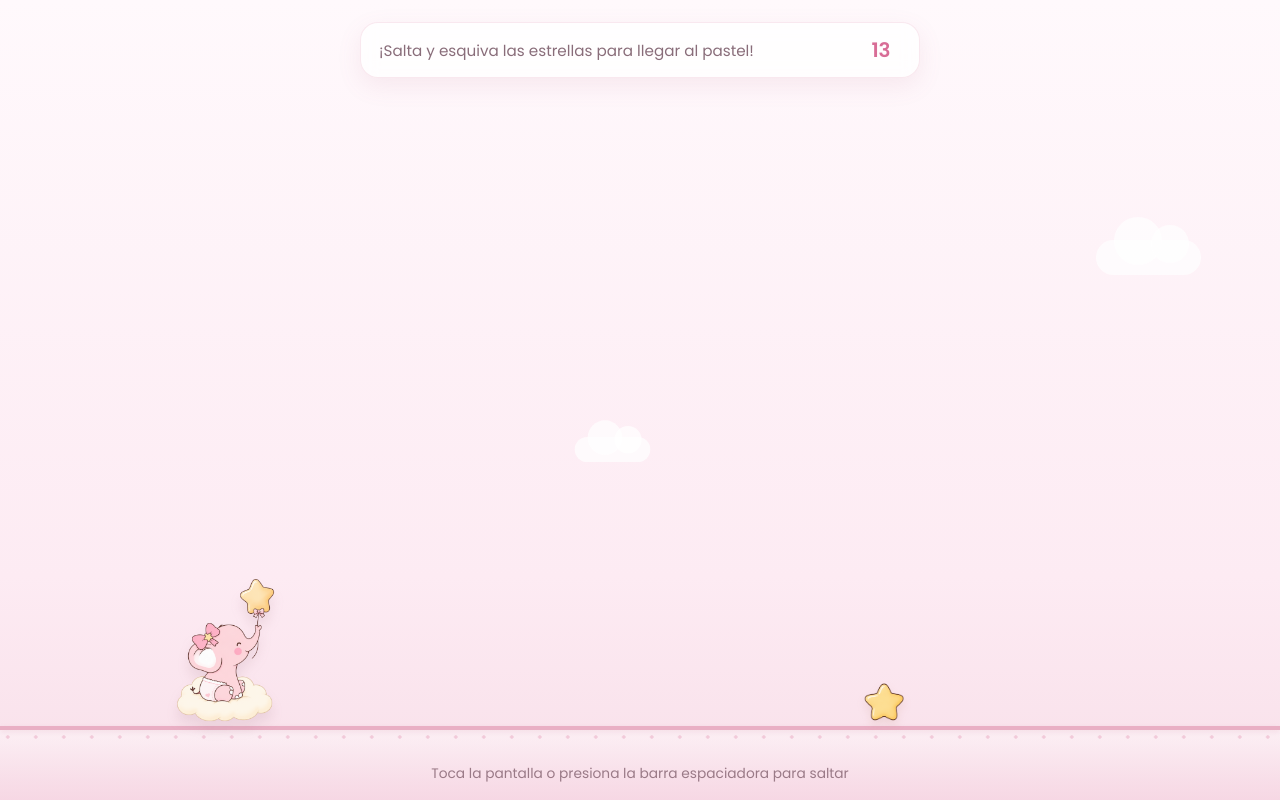
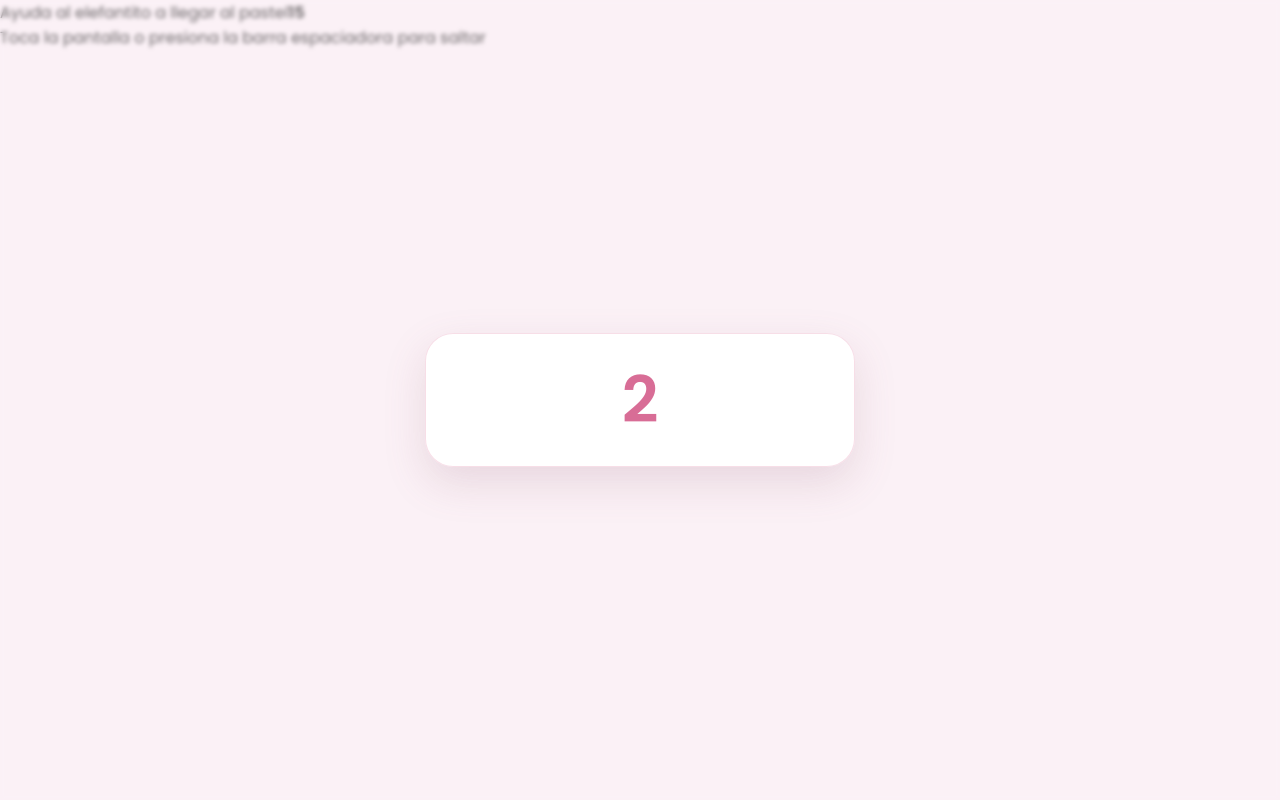
Before and after one commit to Kathiponic/-bautizo-maria-lana, a React (Vite) app: page / in a window 1280 px wide. Both pictures are taken after a click on the button "Comenzar aventura". Built offline with nearby package versions, Linux system fonts and the light colour scheme.

Commit message:
cambio en el minijuego

```diff
--- a/src/components/Game.jsx
+++ b/src/components/Game.jsx
@@ -7,13 +7,15 @@ import pastel from "../assets/pastel.png"
 
 const GAME_DURATION = 15
 const GROUND_HEIGHT = 74
-const ELEPHANT_SIZE = 150
+const ELEPHANT_SIZE = 105
+const ELEPHANT_SIZE_MOBILE = 92
 const OBSTACLE_SIZE = 48
 
 function Game({ onWin, onLose }) {
   const gameRef = useRef(null)
   const animationRef = useRef(null)
   const winTimeoutRef = useRef(null)
+  const countdownTimeoutRef = useRef(null)
 
   const startTimeRef = useRef(null)
   const lastFrameRef = useRef(null)
@@ -30,6 +32,11 @@ function Game({ onWin, onLose }) {
   const finishedRef = useRef(false)
   const finalSequenceRef = useRef(false)
   const elephantReachedCakeRef = useRef(false)
+
+  const [gameStatus, setGameStatus] = useState("preparing")
+  const [countdownText, setCountdownText] = useState(
+    "Toca la pantalla para saltar"
+  )
 
   const [elephantY, setElephantY] = useState(0)
   const [elephantX, setElephantX] = useState(null)
@@ -55,6 +62,7 @@ function Game({ onWin, onLose }) {
 
   const jump = useCallback(() => {
     if (
+      gameStatus !== "playing" ||
       finishedRef.current ||
       finalSequenceRef.current
     ) {
@@ -64,7 +72,72 @@ function Game({ onWin, onLose }) {
     if (elephantYRef.current <= 1) {
       velocityRef.current = 720
     }
+  }, [gameStatus])
+
+  /*
+   * Mensaje de preparación y conteo.
+   */
+
+  useEffect(() => {
+    const sequence = [
+      {
+        text: "Toca la pantalla para saltar",
+        duration: 1800,
+      },
+      {
+        text: "3",
+        duration: 850,
+      },
+      {
+        text: "2",
+        duration: 850,
+      },
+      {
+        text: "1",
+        duration: 850,
+      },
+      {
+        text: "¡Salta!",
+        duration: 700,
+      },
+    ]
+
+    let currentStep = 0
+
+    setCountdownText(sequence[currentStep].text)
+
+    function showNextStep() {
+      currentStep += 1
+
+      if (currentStep >= sequence.length) {
+        setCountdownText("")
+        setGameStatus("playing")
+        return
+      }
+
+      setCountdownText(sequence[currentStep].text)
+
+      countdownTimeoutRef.current = setTimeout(
+        showNextStep,
+        sequence[currentStep].duration
+      )
+    }
+
+    countdownTimeoutRef.current = setTimeout(
+      showNextStep,
+      sequence[currentStep].duration
+    )
+
+    return () => {
+      if (countdownTimeoutRef.current) {
+        clearTimeout(countdownTimeoutRef.current)
+      }
+    }
   }, [])
+
+  /*
+   * Barra espaciadora, flecha arriba o W.
+   */
 
   useEffect(() => {
     function handleKeyDown(event) {
@@ -85,7 +158,13 @@ function Game({ onWin, onLose }) {
     }
   }, [jump])
 
+  /*
+   * Lógica principal del juego.
+   */
+
   useEffect(() => {
+    if (gameStatus !== "playing") return
+
     function gameLoop(timestamp) {
       if (finishedRef.current) return
 
@@ -94,7 +173,9 @@ function Game({ onWin, onLose }) {
         window.innerWidth
 
       const elephantWidth =
-        gameWidth <= 520 ? 92 : ELEPHANT_SIZE
+        gameWidth <= 520
+          ? ELEPHANT_SIZE_MOBILE
+          : ELEPHANT_SIZE
 
       if (!startTimeRef.current) {
         startTimeRef.current = timestamp
@@ -127,7 +208,7 @@ function Game({ onWin, onLose }) {
       setTimeLeft(Math.ceil(remaining))
 
       /*
-       * SALTO Y GRAVEDAD
+       * Salto y gravedad.
        */
 
       if (!finalSequenceRef.current) {
@@ -146,7 +227,7 @@ function Game({ onWin, onLose }) {
       }
 
       /*
-       * CREAR ESTRELLAS
+       * Crear estrellas.
        */
 
       const canCreateObstacle =
@@ -167,7 +248,7 @@ function Game({ onWin, onLose }) {
       }
 
       /*
-       * MOVER ESTRELLAS
+       * Mover estrellas.
        */
 
       const obstacleSpeed = 310
@@ -187,7 +268,7 @@ function Game({ onWin, onLose }) {
       setObstacles([...obstaclesRef.current])
 
       /*
-       * COLISIONES
+       * Colisiones.
        */
 
       if (!finalSequenceRef.current) {
@@ -203,14 +284,16 @@ function Game({ onWin, onLose }) {
         const elephantTop =
           elephantBottom + elephantWidth
 
-        const collision = obstaclesRef.current.some((obstacle) => {
+        const collision =
+          obstaclesRef.current.some((obstacle) => {
             /*
-   * La colisión de la estrella usa solamente
-   * el 42 % central de su imagen.
+             * Solo se usa la parte central
+             * de la estrella para la colisión.
              */
 
             const starHitboxRatio = 0.42
-  const starHitboxSize = OBSTACLE_SIZE * starHitboxRatio
+            const starHitboxSize =
+              OBSTACLE_SIZE * starHitboxRatio
 
             const starMargin =
               (OBSTACLE_SIZE - starHitboxSize) / 2
@@ -219,19 +302,17 @@ function Game({ onWin, onLose }) {
               obstacle.x + starMargin
 
             const obstacleRight =
-    obstacle.x + OBSTACLE_SIZE - starMargin
+              obstacle.x +
+              OBSTACLE_SIZE -
+              starMargin
 
             const obstacleBottom =
               GROUND_HEIGHT + starMargin
 
             const obstacleTop =
-    GROUND_HEIGHT + OBSTACLE_SIZE - starMargin
-
-  /*
-   * Área de colisión del elefantito.
-   * Se mantiene ligeramente reducida para que
-   * el juego no castigue por las zonas transparentes.
-   */
+              GROUND_HEIGHT +
+              OBSTACLE_SIZE -
+              starMargin
 
             const elephantHitboxMarginX =
               elephantWidth * 0.18
@@ -240,26 +321,37 @@ function Game({ onWin, onLose }) {
               elephantWidth * 0.12
 
             const elephantHitboxLeft =
-    elephantLeft + elephantHitboxMarginX
+              elephantLeft +
+              elephantHitboxMarginX
 
             const elephantHitboxRight =
-    elephantRight - elephantHitboxMarginX
+              elephantRight -
+              elephantHitboxMarginX
 
             const elephantHitboxBottom =
-    elephantBottom + elephantHitboxMarginY
+              elephantBottom +
+              elephantHitboxMarginY
 
             const elephantHitboxTop =
-    elephantTop - elephantHitboxMarginY
+              elephantTop -
+              elephantHitboxMarginY
 
             const horizontalCollision =
-    elephantHitboxRight > obstacleLeft &&
-    elephantHitboxLeft < obstacleRight
+              elephantHitboxRight >
+                obstacleLeft &&
+              elephantHitboxLeft <
+                obstacleRight
 
             const verticalCollision =
-    elephantHitboxTop > obstacleBottom &&
-    elephantHitboxBottom < obstacleTop
+              elephantHitboxTop >
+                obstacleBottom &&
+              elephantHitboxBottom <
+                obstacleTop
 
-  return horizontalCollision && verticalCollision
+            return (
+              horizontalCollision &&
+              verticalCollision
+            )
           })
 
         if (collision) {
@@ -269,7 +361,8 @@ function Game({ onWin, onLose }) {
       }
 
       /*
-       * MOSTRAR EL PASTEL
+       * Mostrar el pastel después
+       * de la última estrella.
        */
 
       const starsFinished =
@@ -285,7 +378,7 @@ function Game({ onWin, onLose }) {
       }
 
       /*
-       * MOVER EL PASTEL HASTA SU POSICIÓN
+       * Mover el pastel hasta su posición.
        */
 
       if (
@@ -313,7 +406,7 @@ function Game({ onWin, onLose }) {
       }
 
       /*
-       * EL ELEFANTITO AVANZA AL PASTEL
+       * El elefantito avanza al pastel.
        */
 
       if (
@@ -369,7 +462,7 @@ function Game({ onWin, onLose }) {
         clearTimeout(winTimeoutRef.current)
       }
     }
-  }, [finishGame])
+  }, [finishGame, gameStatus])
 
   return (
     <main
@@ -382,11 +475,21 @@ function Game({ onWin, onLose }) {
 
       <header className="game-header">
         <span>
-          ¡Salta y esquiva las estrellas para llegar al pastel!
+          Ayuda al elefantito a llegar al pastel
         </span>
 
         <strong>{timeLeft}</strong>
       </header>
+
+      {countdownText && (
+        <div className="game-countdown-overlay">
+          <div className="game-countdown-box">
+            <p className="game-countdown-text">
+              {countdownText}
+            </p>
+          </div>
+        </div>
+      )}
 
       {elephantX !== null && (
         <img
--- a/src/components/InvitationWin.jsx
+++ b/src/components/InvitationWin.jsx
@@ -8,12 +8,12 @@ const EVENT = {
 
   ceremonyTime: "12:00 PM",
   church: "Parroquia de Nuestra Señora del Perpetuo Socorro",
-  churchAddress: " C. Francisco I. Madero 12, Centro, 61149 Cdad. Hidalgo, Mich.",
+  churchAddress: " C. Francisco I. Madero 12, Centro, 61149 Cdad. Hidalgo, Michoacán",
 
   receptionTime: "3:30 PM",
   reception: "Salón de fiestas Quinta San Carlos",
   receptionAddress:
-    "Av. Morelos Ote. Fabrica la Virgen, 61165. Cd. Hidalgo, Mich.",
+    "Av. Morelos Ote. Fabrica la Virgen, 61165. Cd. Hidalgo, Michoacán",
 
   churchMapsUrl: "https://share.google/wahekNUIsPSvsq7JA",
   receptionMapsUrl: "https://www.google.com/maps/place/SALON+DE+FIESTAS+QUINTA+SAN+CARLOS/@19.6816982,-100.5422075,17z/data=!4m6!3m5!1s0x85d2cbb39ca7f229:0x524843a05a2134a6!8m2!3d19.6822785!4d-100.5420853!16s%2Fg%2F11s7phs049?entry=ttu&g_ep=EgoyMDI2MDcyOS4wIKXMDSoASAFQAw%3D%3D",
--- a/src/styles/Game.css
+++ b/src/styles/Game.css
@@ -1,246 +1,66 @@
-.game-screen {
-  position: relative;
-  width: 100vw;
-  height: 100dvh;
-  min-height: 520px;
-  overflow: hidden;
-
-  background:
-    linear-gradient(
-      to bottom,
-      #fff9fc 0%,
-      #fdebf3 72%,
-      #f8dfe9 100%
-    );
-
-  font-family: 'Poppins', sans-serif;
-  cursor: pointer;
-  touch-action: manipulation;
-  user-select: none;
-}
-
-.game-header {
+.game-countdown-overlay {
   position: absolute;
-  top: 22px;
-  left: 50%;
-  z-index: 20;
-
-  width: min(90%, 560px);
-  transform: translateX(-50%);
+  inset: 0;
+  z-index: 100;
 
   display: flex;
   align-items: center;
-  justify-content: space-between;
-  gap: 16px;
+  justify-content: center;
 
-  padding: 12px 18px;
-  border: 1px solid rgba(216, 109, 150, 0.15);
-  border-radius: 18px;
+  padding: 20px;
 
-  background: rgba(255, 255, 255, 0.78);
-  box-shadow: 0 8px 24px rgba(173, 94, 126, 0.1);
-  backdrop-filter: blur(8px);
+  background: rgba(255, 245, 250, 0.42);
+  backdrop-filter: blur(2px);
 
-  color: #896d79;
-  font-size: clamp(0.78rem, 2.8vw, 0.95rem);
-}
-
-.game-header strong {
-  min-width: 40px;
-  color: #d86d96;
-  font-size: 1.25rem;
-  text-align: center;
-}
-
-.game-elephant {
-  position: absolute;
-  left: max(12%, 25px);
-  z-index: 10;
-
-  width: 150px;
-  height: 150px;
-  object-fit: contain;
-
-  pointer-events: none;
-  user-select: none;
-
-  transition: transform 0.08s linear;
-  filter: drop-shadow(0 9px 6px rgba(136, 92, 110, 0.12));
-}
-
-.game-obstacle {
-  position: absolute;
-  z-index: 8;
-
-  width: 48px;
-  height: 48px;
-  object-fit: contain;
-
-  pointer-events: none;
-  user-select: none;
-
-  filter: drop-shadow(0 5px 4px rgba(179, 120, 94, 0.15));
-}
-
-.game-cake {
-  position: absolute;
-  z-index: 7;
-
-  width: 100px;
-  height: 125px;
-  object-fit: contain;
-
-  pointer-events: none;
-  user-select: none;
-
-  filter: drop-shadow(0 8px 7px rgba(146, 85, 108, 0.15));
-}
-
-.game-ground {
-  position: absolute;
-  right: 0;
-  bottom: 0;
-  left: 0;
-  z-index: 5;
-
-  height: 74px;
-
-  background:
-    linear-gradient(
-      to bottom,
-      rgba(255, 255, 255, 0.5),
-      rgba(246, 214, 227, 0.85)
-    );
-}
-
-.ground-line {
-  width: 100%;
-  height: 4px;
-
-  background: #e9afc4;
-  box-shadow: 0 2px 5px rgba(204, 98, 139, 0.15);
-}
-
-.ground-dots {
-  width: 100%;
-  height: 14px;
-
-  background-image:
-    radial-gradient(
-      circle,
-      rgba(216, 109, 150, 0.28) 1.5px,
-      transparent 1.8px
-    );
-
-  background-size: 28px 14px;
-  animation: moveGround 0.45s linear infinite;
-}
-
-.game-instructions {
-  position: absolute;
-  right: 16px;
-  bottom: 16px;
-  left: 16px;
-  z-index: 20;
-
-  margin: 0;
-
-  color: #9a7a87;
-  font-size: clamp(0.72rem, 2.5vw, 0.86rem);
-  text-align: center;
   pointer-events: none;
 }
 
-.game-cloud {
-  position: absolute;
-  z-index: 1;
+.game-countdown-box {
+  width: min(90%, 430px);
+  padding: 28px 24px;
 
-  width: 105px;
-  height: 35px;
-  border-radius: 50px;
+  border: 1px solid rgba(216, 109, 150, 0.22);
+  border-radius: 28px;
 
-  background: rgba(255, 255, 255, 0.72);
-  pointer-events: none;
+  background: rgba(255, 255, 255, 0.94);
 
-  animation: moveCloud 14s linear infinite;
+  box-shadow:
+    0 16px 42px rgba(152, 92, 117, 0.18);
+
+  text-align: center;
+
+  animation: countdownAppear 0.35s ease;
 }
 
-.game-cloud::before,
-.game-cloud::after {
-  position: absolute;
-  content: "";
+.game-countdown-text {
+  margin: 0;
 
-  border-radius: 50%;
-  background: inherit;
+  color: #d86d96;
+
+  font-family: "Poppins", sans-serif;
+  font-size: clamp(1.8rem, 8vw, 4rem);
+  font-weight: 600;
+  line-height: 1.2;
 }
 
-.game-cloud::before {
-  top: -23px;
-  left: 18px;
-  width: 48px;
-  height: 48px;
-}
-
-.game-cloud::after {
-  top: -15px;
-  right: 12px;
-  width: 38px;
-  height: 38px;
-}
-
-.game-cloud-one {
-  top: 30%;
-  left: 105%;
-}
-
-.game-cloud-two {
-  top: 54%;
-  left: 120%;
-
-  transform: scale(0.72);
-  animation-delay: -7s;
-  animation-duration: 18s;
-}
-
-@keyframes moveGround {
+@keyframes countdownAppear {
   from {
-    background-position-x: 0;
+    opacity: 0;
+    transform: scale(0.88);
   }
 
   to {
-    background-position-x: -28px;
+    opacity: 1;
+    transform: scale(1);
   }
 }
 
-@keyframes moveCloud {
-  from {
-    left: 110%;
+@media (max-width: 600px) {
+  .game-countdown-box {
+    padding: 24px 18px;
   }
 
-  to {
-    left: -150px;
+  .game-countdown-text {
+    font-size: clamp(1.7rem, 9vw, 3rem);
   }
 }
-
-@media (max-width: 520px) {
-  .game-elephant {
-    left: 28px;
-    width: 120px;
-    height: 92px;
-  }
-
-  .game-obstacle {
-    width: 43px;
-    height: 43px;
-  }
-
-  .game-cake {
-    width: 110px;
-    height: 110px;
-  }
-
-  .game-header {
-    top: 14px;
-    padding: 10px 14px;
-  }
-}
```
Lines whose indentation alone changed are shown as unchanged.
